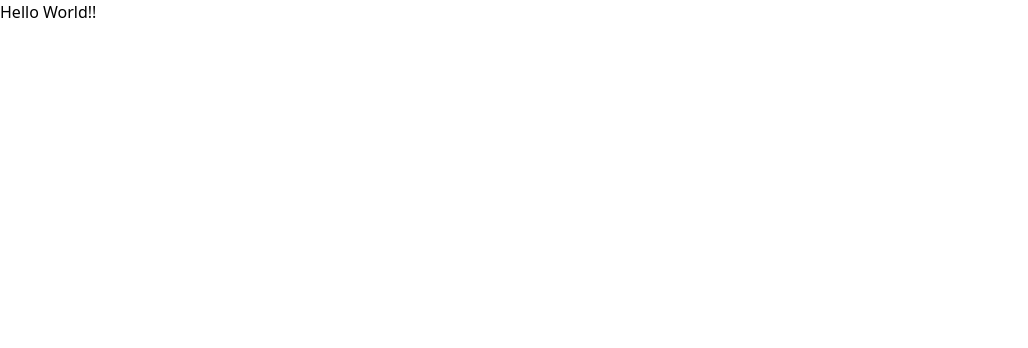
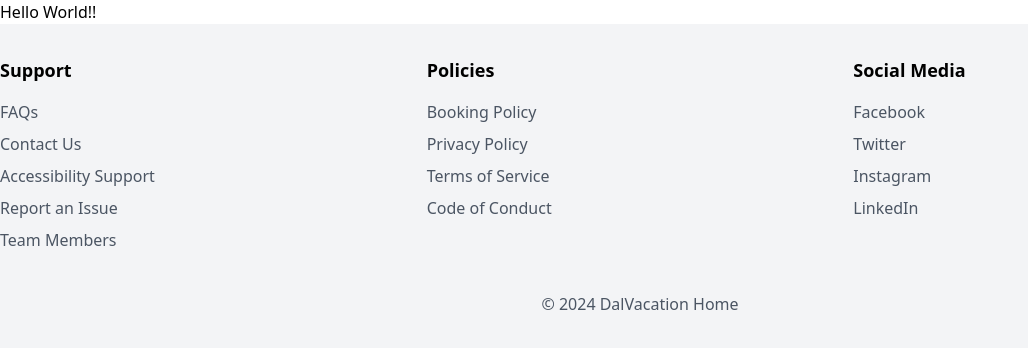
Before and after one commit to Patel-Savan/DalVacationHome-Serverless, a React (Create React App) app in the folder dalvacationhome/: page / in a window 1280 px wide. Shown: the top 348 px of the page, without its empty margins (0-1028 px from the left). Built offline with nearby package versions, Linux system fonts and the light colour scheme.

Commit message:
Add : Footer Component

```diff
--- a/dalvacationhome/src/App.tsx
+++ b/dalvacationhome/src/App.tsx
@@ -1,16 +1,17 @@
 import React from "react";
-import logo from "./logo.svg";
 import "./App.css";
 import { BrowserRouter } from "react-router-dom";
 import AppRoutes from "./Routes/AppRoutes";
 import { ToastContainer } from "react-toastify";
 import "react-toastify/dist/ReactToastify.css";
+import Footer from "./Components/Footer";
 
 function App() {
   return (
     <BrowserRouter>
       <ToastContainer />
       <AppRoutes />
+      <Footer />
     </BrowserRouter>
   );
 }
--- /dev/null
+++ b/dalvacationhome/src/Components/Footer.tsx
@@ -0,0 +1,43 @@
+import React from 'react';
+
+const Footer = () => {
+  return (
+    <footer className="bg-gray-100 py-8">
+      <div className="container mx-auto flex justify-around">
+        <div className="w-1/3">
+          <h3 className="text-lg font-semibold mb-4">Support</h3>
+          <ul>
+            <li className="mb-2"><a href="#" className="text-gray-600 hover:underline">FAQs</a></li>
+            <li className="mb-2"><a href="#" className="text-gray-600 hover:underline">Contact Us</a></li>
+            <li className="mb-2"><a href="#" className="text-gray-600 hover:underline">Accessibility Support</a></li>
+            <li className="mb-2"><a href="#" className="text-gray-600 hover:underline">Report an Issue</a></li>
+            <li className="mb-2"><a href="#" className="text-gray-600 hover:underline">Team Members</a></li>
+          </ul>
+        </div>
+        <div className="w-1/3">
+          <h3 className="text-lg font-semibold mb-4">Policies</h3>
+          <ul>
+            <li className="mb-2"><a href="#" className="text-gray-600 hover:underline">Booking Policy</a></li>
+            <li className="mb-2"><a href="#" className="text-gray-600 hover:underline">Privacy Policy</a></li>
+            <li className="mb-2"><a href="#" className="text-gray-600 hover:underline">Terms of Service</a></li>
+            <li className="mb-2"><a href="#" className="text-gray-600 hover:underline">Code of Conduct</a></li>
+          </ul>
+        </div>
+        <div className="w-1/3">
+          <h3 className="text-lg font-semibold mb-4">Social Media</h3>
+          <ul>
+            <li className="mb-2"><a href="#" className="text-gray-600 hover:underline">Facebook</a></li>
+            <li className="mb-2"><a href="#" className="text-gray-600 hover:underline">Twitter</a></li>
+            <li className="mb-2"><a href="#" className="text-gray-600 hover:underline">Instagram</a></li>
+            <li className="mb-2"><a href="#" className="text-gray-600 hover:underline">LinkedIn</a></li>
+          </ul>
+        </div>
+      </div>
+      <div className="container mx-auto text-center mt-8">
+        <p className="text-gray-600">&copy; {new Date().getFullYear()} DalVacation Home</p>
+      </div>
+    </footer>
+  );
+}
+
+export default Footer;
--- a/dalvacationhome/src/Routes/AppRoutes.tsx
+++ b/dalvacationhome/src/Routes/AppRoutes.tsx
@@ -5,7 +5,7 @@ import Home from "../Pages/Home";
 const AppRoutes = () => {
   return (
     <Routes>
-      <Route path="/" Component={Home} />
+      <Route path="/" element={<Home/>} />
     </Routes>
   );
 };
```
